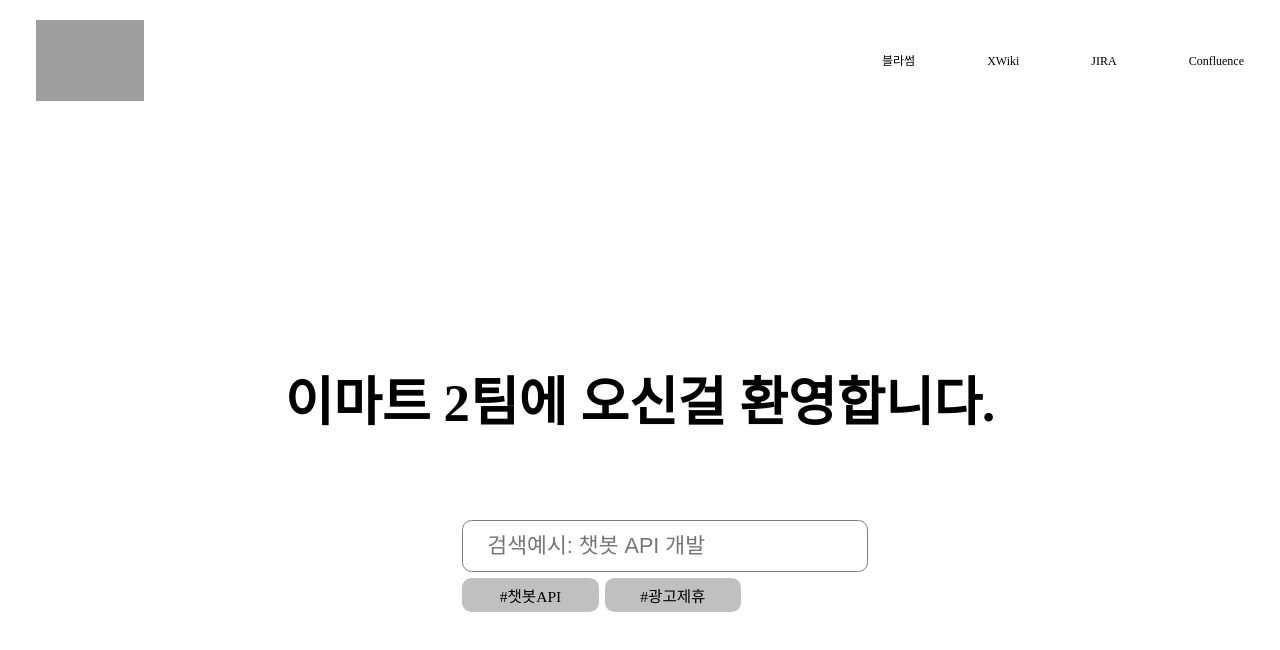
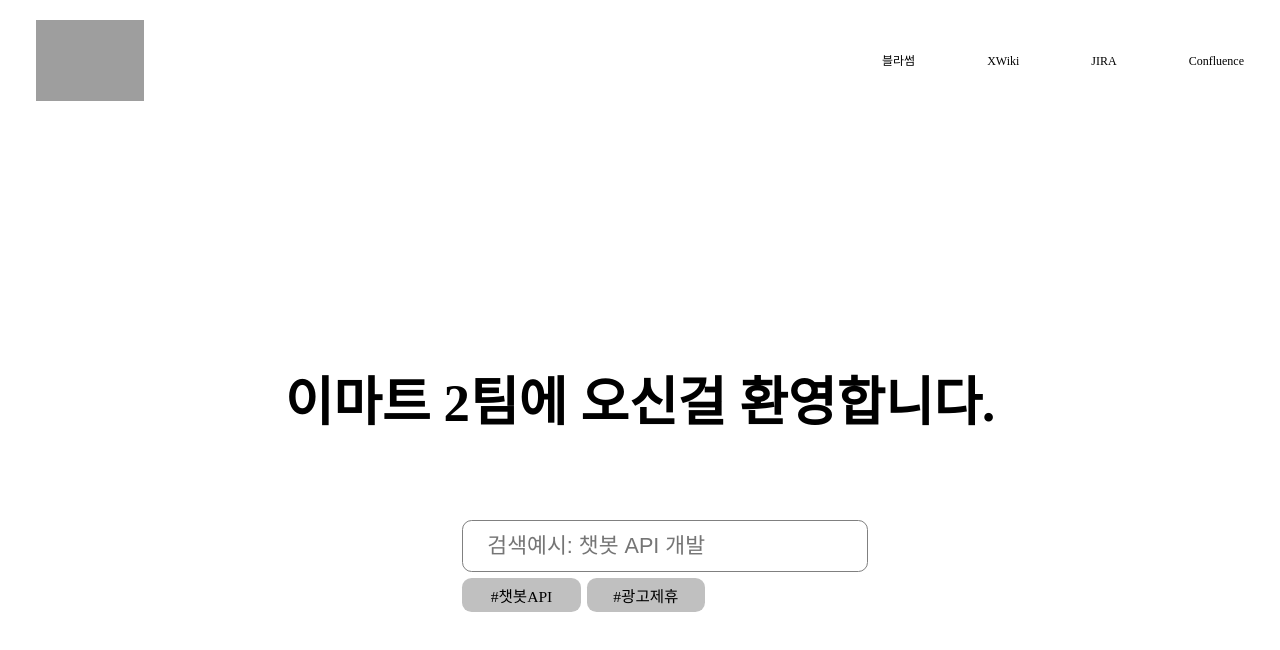
Before and after one commit to easymean/emart2-client, a React (Create React App) app: page / in a window 1280 px wide. Shown: the top 650 px of the page. Built offline with nearby package versions, Linux system fonts and the light colour scheme; grey boxes are pictures that could not be loaded; the HTML template or start-up script is replaced by a standard one.

Commit message:
fix: fix hashtag

```diff
--- a/src/component/hashtag-item/styles.ts
+++ b/src/component/hashtag-item/styles.ts
@@ -3,8 +3,7 @@ import styled from "styled-components";
 import { THEME_COLOR } from "@asset/constant";
 
 export const Hashtag = styled.div`
-  width: 35%;
-  heigth: 5rem;
+  width: 100%;
 
   font-size: 1.3rem;
   font-color: ${THEME_COLOR.BLACK};
--- a/src/container/main-search/index.tsx
+++ b/src/container/main-search/index.tsx
@@ -11,7 +11,7 @@ const MainSearch = () => {
   const [searchText, setSearchText] = useState("");
   useEffect(() => {
     setHashtags(data);
-  }, hashtags);
+  }, [hashtags]);
   return (
     <S.SearchContainer>
       <SearchBar
@@ -19,10 +19,17 @@ const MainSearch = () => {
         setData={setSearchText}
       />
       <S.HashtagContainer>
-        {hashtags &&
-          hashtags.map((el) => {
-            return <HashtagItem hashtag={el} />;
-          })}
+        {hashtags.length !== 0 ? (
+          hashtags.map((el, idx) => {
+            return (
+              <S.HashtagItemWrapper key={idx}>
+                <HashtagItem hashtag={el} />
+              </S.HashtagItemWrapper>
+            );
+          })
+        ) : (
+          <></>
+        )}
       </S.HashtagContainer>
     </S.SearchContainer>
   );
--- a/src/container/main-search/styles.ts
+++ b/src/container/main-search/styles.ts
@@ -16,3 +16,9 @@ export const HashtagContainer = styled.div`
 
   margin: 0.5rem 0rem;
 `;
+
+export const HashtagItemWrapper = styled.div`
+  display: flex;
+  width: 35%;
+  heigth: 5rem;
+`;
```
